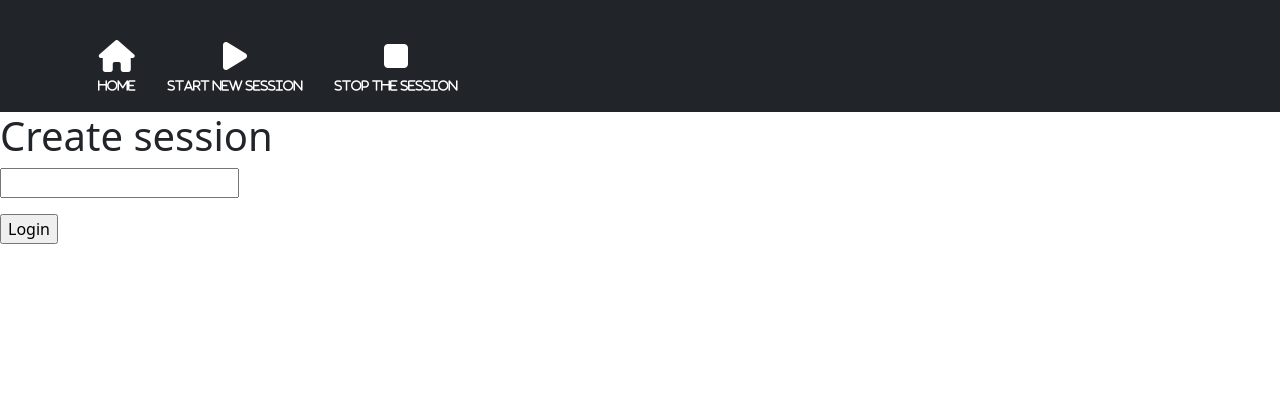
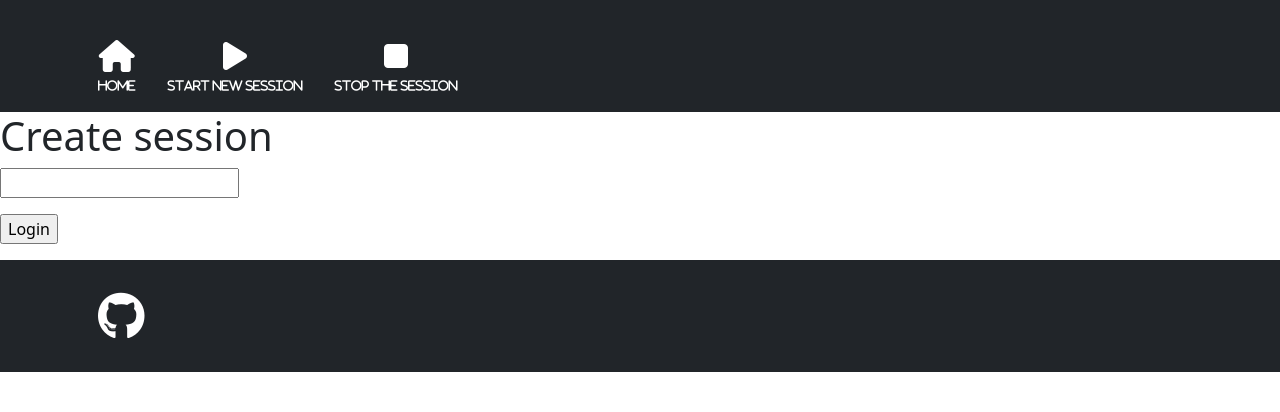
Before and after one commit to nikoladjor/Udacity_DogBreedClassifier, a Flask app: page /create_session in a window 1280 px wide. Shown: the top 412 px of the page. Run offline with Flask 2, Linux system fonts and the light colour scheme; some libraries are stand-ins or nearby versions.

Commit message:
added jQuery and footer

```diff
--- a/dog_classifier_app/templates/base.html
+++ b/dog_classifier_app/templates/base.html
@@ -11,6 +11,8 @@
   <script src="https://kit.fontawesome.com/ecaf3cd31d.js" crossorigin="anonymous"></script>
   <script src="https://cdn.jsdelivr.net/npm/bootstrap@5.2.2/dist/js/bootstrap.bundle.min.js" integrity="sha384-OERcA2EqjJCMA+/3y+gxIOqMEjwtxJY7qPCqsdltbNJuaOe923+mo//f6V8Qbsw3" crossorigin="anonymous"></script>
   <script src="https://cdn.jsdelivr.net/npm/chart.js"></script>
+  <script src="https://ajax.googleapis.com/ajax/libs/jquery/3.6.3/jquery.min.js"></script>
+
 </head>
 <body>
   <header>
@@ -56,7 +58,25 @@
     </div>
   </header>
 
+
   {%block content%}
   {%endblock%}
+
+  <footer class="text-bg-dark flex-wrap align-items-center justify-content-center">
+    <!-- The footer infor-->
+    <div class="container">
+      <ul class="nav col-12 col-lg-auto justify-content-left text-small">
+            <li>
+              <a href="/" class="nav-link text-white">
+                <span class="fa fa-stack fa-3x" style="width:fit-content;">
+                  <i class="fa fa-solid fa-github fa-stack-1x"></i>
+                </span>
+              </a>
+            </li>
+          </ul>
+    </div>
+    <!-- The footer infor-->
+  </footer>
+
 </body>
 </html>
```
